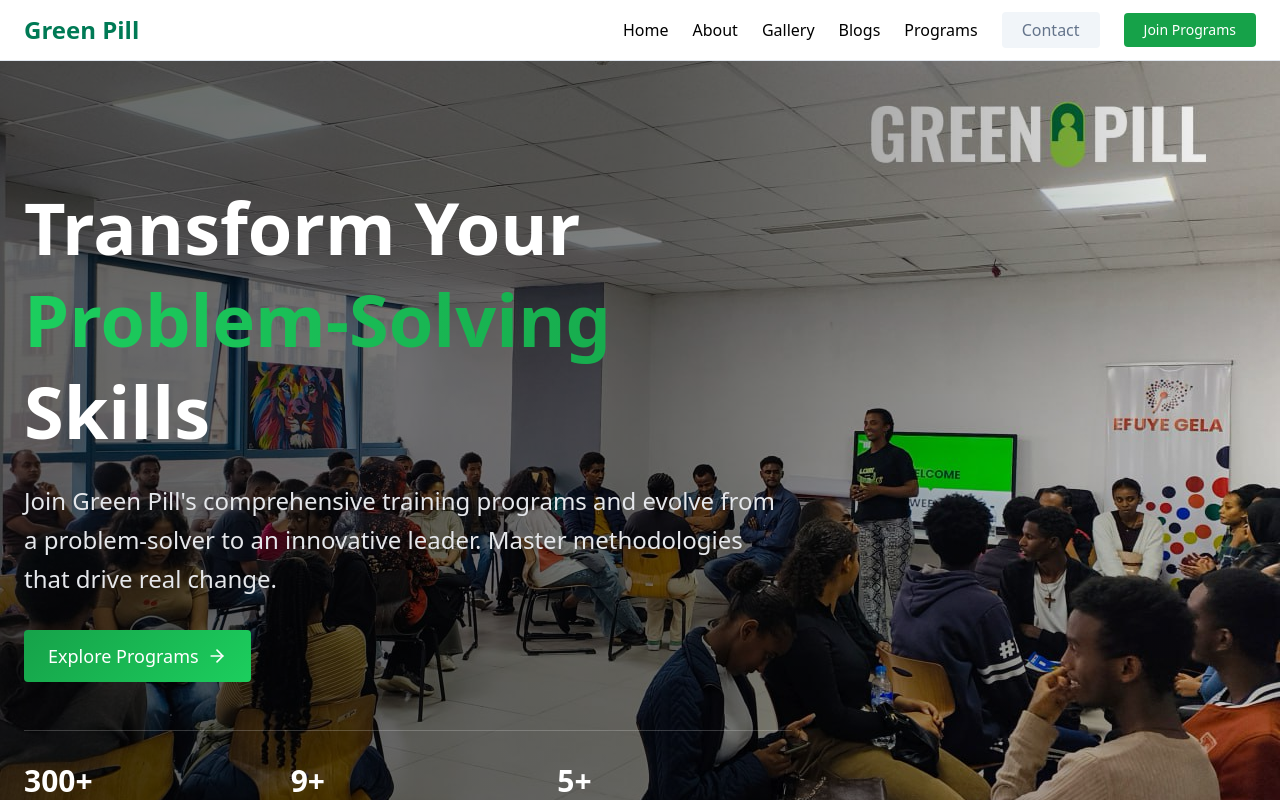
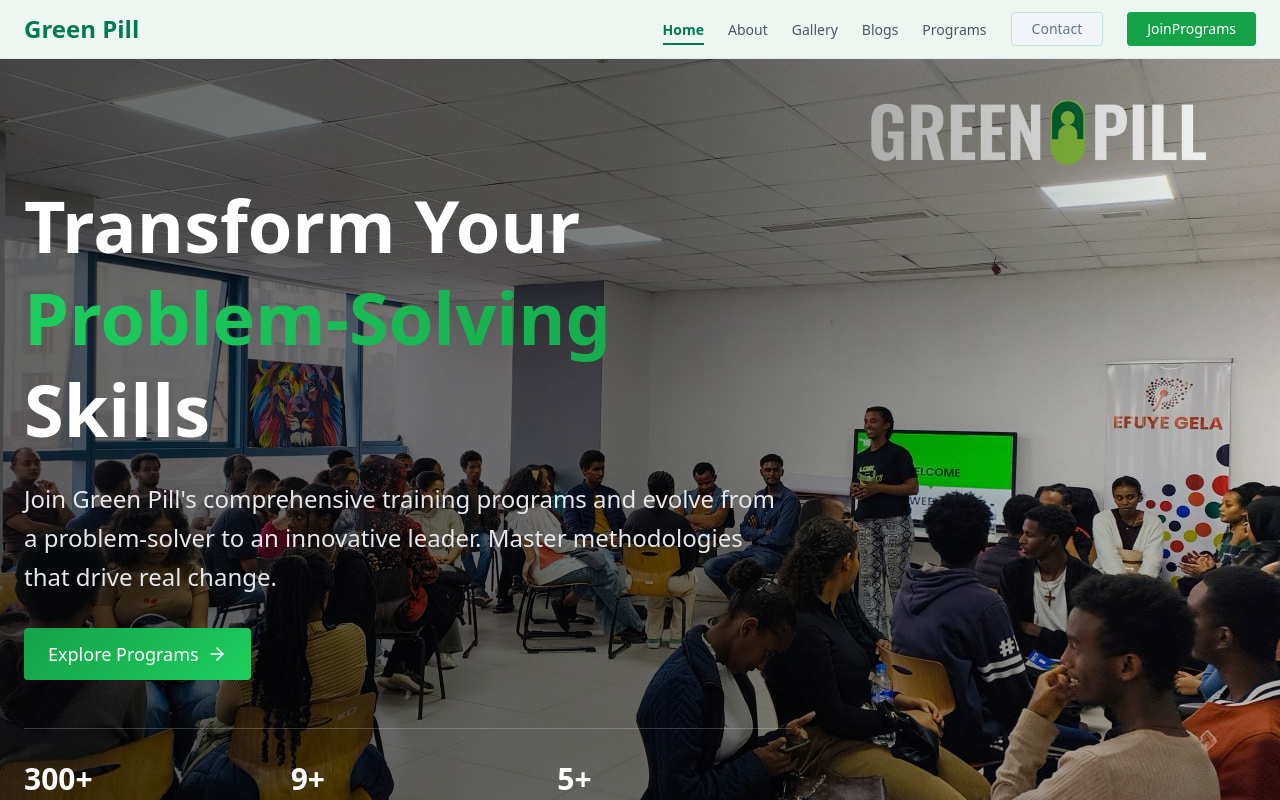
Before and after one commit to aposte7/green-pill, a Next.js app: page / in a window 1280 px wide. Shown: the top 800 px of the page. Built offline with nearby package versions, Linux system fonts and the light colour scheme.

Commit message:
feat: add JoinUS component to gallery page and improve NavBar with dynamic links

```diff
--- a/src/app/(root)/gallery/page.tsx
+++ b/src/app/(root)/gallery/page.tsx
@@ -1,3 +1,4 @@
+import JoinUS from '@/components/join-us'
 import { ArrowRight, Camera } from 'lucide-react'
 import Image from 'next/image'
 
@@ -295,6 +296,8 @@ function page() {
 					</div>
 				</div>
 			</section>
+
+			<JoinUS />
 		</>
 	)
 }
--- a/src/app/globals.css
+++ b/src/app/globals.css
@@ -1,6 +1,9 @@
 @import 'tailwindcss';
 
-/* ✅ Base CSS vars (your design tokens) */
+html {
+	scroll-behavior: smooth;
+}
+
 :root {
 	--background: 0 0% 100%;
 	--foreground: 215 27% 17%;
--- a/src/components/nav-bar.tsx
+++ b/src/components/nav-bar.tsx
@@ -1,73 +1,90 @@
-import { Menu, X } from 'lucide-react'
+'use client'
+
+import { Menu } from 'lucide-react'
 import Link from 'next/link'
+import { usePathname } from 'next/navigation'
 
 function NavBar() {
+	const pathname = usePathname()
+
+	const navItems = [
+		{ href: '/', label: 'Home' },
+		{ href: '/#about', label: 'About' },
+		{ href: '/gallery', label: 'Gallery' },
+		{ href: '/blogs', label: 'Blogs' },
+		{ href: '/programs', label: 'Programs' },
+	]
+
 	return (
-		<header className="sticky border-b border-border z-50 top-0 left-0 right-0  bg-white/90 ">
-			<div className="flex py-3 container xl:max-w-[89rem]  mx-auto px-6 justify-between items-center">
+		<header className="sticky top-0 left-0 right-0 z-50 border-b border-border bg-secondary/95">
+			<div className="container xl:max-w-[89rem] mx-auto flex items-center justify-between px-6 py-3">
+				{/* Logo */}
 				<div>
 					<Link
-						className="text-2xl font-semibold text-emerald-700"
+						className="text-2xl font-semibold text-emerald-700 hover:text-emerald-800 transition-colors"
 						href="/"
 					>
 						Green Pill
 					</Link>
 				</div>
 
+				{/* Desktop Menu */}
 				<div className="flex items-center gap-4 md:gap-6">
 					<ul className="inline-flex gap-6 justify-between max-lg:hidden">
-						<li>
-							<Link href="/">Home</Link>
-						</li>
-						<li>
-							<Link href="/">About</Link>
-						</li>
-						<li>
-							<Link href="/">Gallery</Link>
-						</li>
-						<li>
-							<Link href="/">Blogs</Link>
-						</li>
-						<li>
-							<Link href="/">Programs</Link>
-						</li>
+						{navItems.map(({ href, label }) => (
+							<li key={href}>
+								<Link
+									href={href}
+									className={`transition-colors duration-200 text-sm ${
+										pathname === href
+											? 'text-emerald-700 font-semibold border-b-2 border-emerald-700 pb-1 hover:text-emerald-800'
+											: 'text-gray-600 hover:text-emerald-700'
+									}`}
+								>
+									{label}
+								</Link>
+							</li>
+						))}
 					</ul>
 
-					<button className="bg-muted text-muted-foreground px-3 md:px-5 py-1.5 font-medium rounded-sm">
-						<Link href="/">Contact</Link>
-					</button>
-					<button className="bg-primary text-primary-foreground px-3 md:px-5 py-[7px] text-sm font-medium rounded-sm">
-						<Link href="/">
-							Join{' '}
-							<span className="hidden sm:inline-block">
-								Programs
-							</span>
-						</Link>
-					</button>
+					<Link
+						href="/contact"
+						className="bg-muted border-primary/20 border hover:bg-white/90 text-muted-foreground px-3 md:px-5 text-sm py-1.5 font-medium rounded-sm inline-block transition-colors"
+					>
+						Contact
+					</Link>
 
+					<Link
+						href="/programs"
+						className="bg-primary hover:bg-primary/90 text-primary-foreground px-3 md:px-5 py-[7px] text-sm font-medium rounded-sm inline-block transition-colors"
+					>
+						Join
+						<span className="hidden sm:inline-block">Programs</span>
+					</Link>
+
+					{/* Mobile Menu */}
 					<div className="relative h-9 w-9 lg:hidden">
-						<details className="absolute rounded-md inset-y-0">
-							<summary className="hover:bg-gold border-border flex h-9 w-10 cursor-pointer list-none items-center justify-center rounded-md border duration-200">
+						<details className="absolute inset-y-0 rounded-md">
+							<summary className="flex h-9 w-10 cursor-pointer list-none items-center justify-center rounded-md border border-border hover:bg-gray-100 duration-200">
 								<Menu size={24} strokeWidth={1.25} />
 							</summary>
 
-							<div className="bg-secondary pb-4 fixed top-15 right-0 w-full border-t py-3">
-								<ul className="container xl:max-w-[89rem] px-6 space-y-4 mx-auto lg:hidden">
-									<li>
-										<Link href="/">Home</Link>
-									</li>
-									<li>
-										<Link href="/">About</Link>
-									</li>
-									<li>
-										<Link href="/">Gallery</Link>
-									</li>
-									<li>
-										<Link href="/">Blogs</Link>
-									</li>
-									<li>
-										<Link href="/">Programs</Link>
-									</li>
+							<div className="fixed top-15 right-0 w-full border-t bg-secondary py-3 pb-4">
+								<ul className="container xl:max-w-[89rem] mx-auto space-y-4 px-6 lg:hidden">
+									{navItems.map(({ href, label }) => (
+										<li key={href}>
+											<Link
+												href={href}
+												className={`block transition-colors duration-200 ${
+													pathname === href
+														? 'text-emerald-700 font-semibold border-l-4 border-emerald-700 pl-2 hover:text-emerald-800'
+														: 'text-gray-700 hover:text-emerald-700'
+												}`}
+											>
+												{label}
+											</Link>
+										</li>
+									))}
 								</ul>
 							</div>
 						</details>
--- a/src/features/home/components/about-us.tsx
+++ b/src/features/home/components/about-us.tsx
@@ -2,7 +2,10 @@ import { Lightbulb, Target, TrendingUp, Users } from 'lucide-react'
 
 function AboutUs() {
 	return (
-		<section className="bg-secondary space-y-16 px-8 py-25 text-secondary-foreground ">
+		<section
+			id="about"
+			className="bg-secondary space-y-16 px-8 py-25 text-secondary-foreground "
+		>
 			<div>
 				<h2 className="mx-auto mb-6 font-bold w-fit text-4xl">
 					About Green Pill
```
